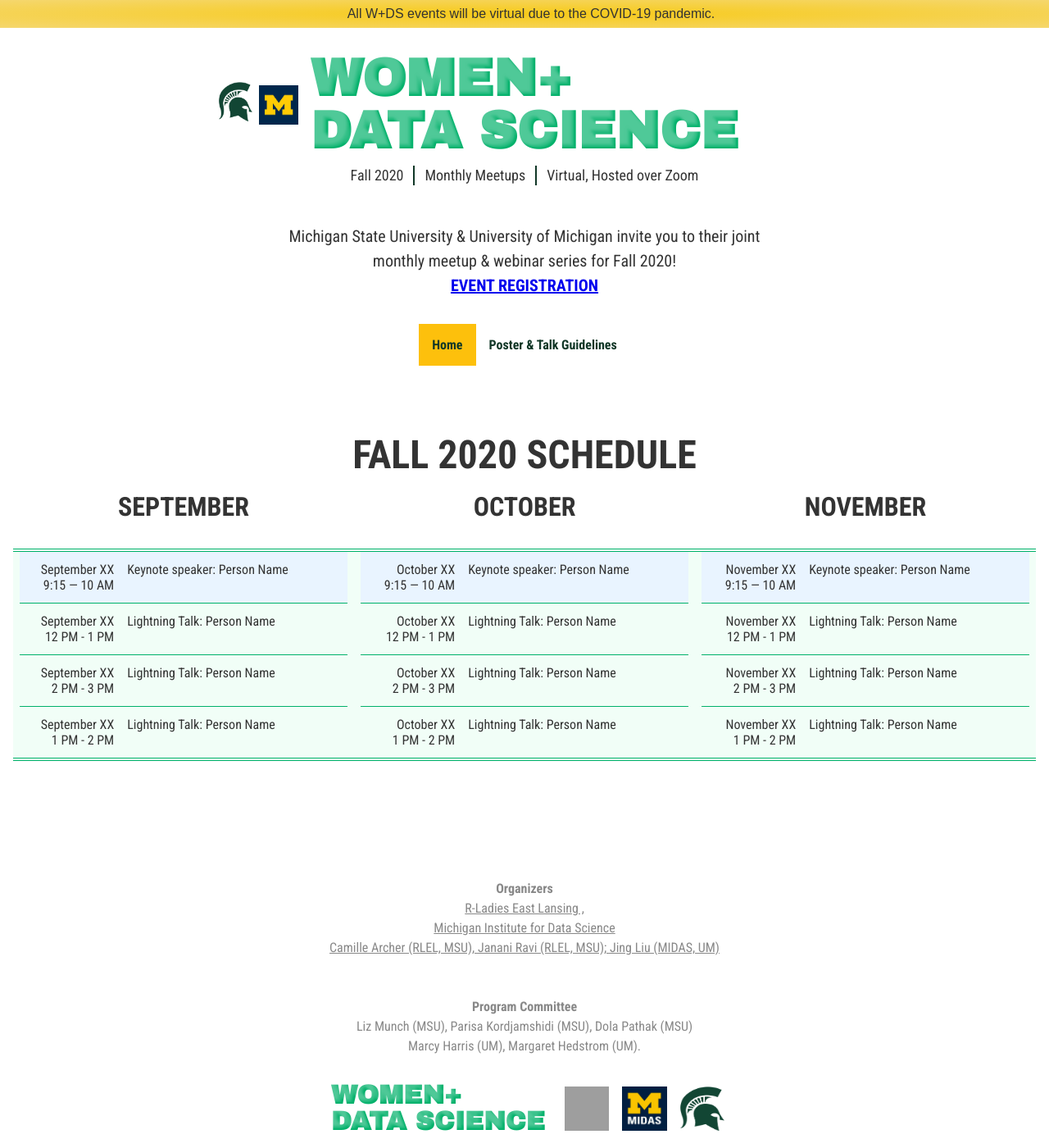
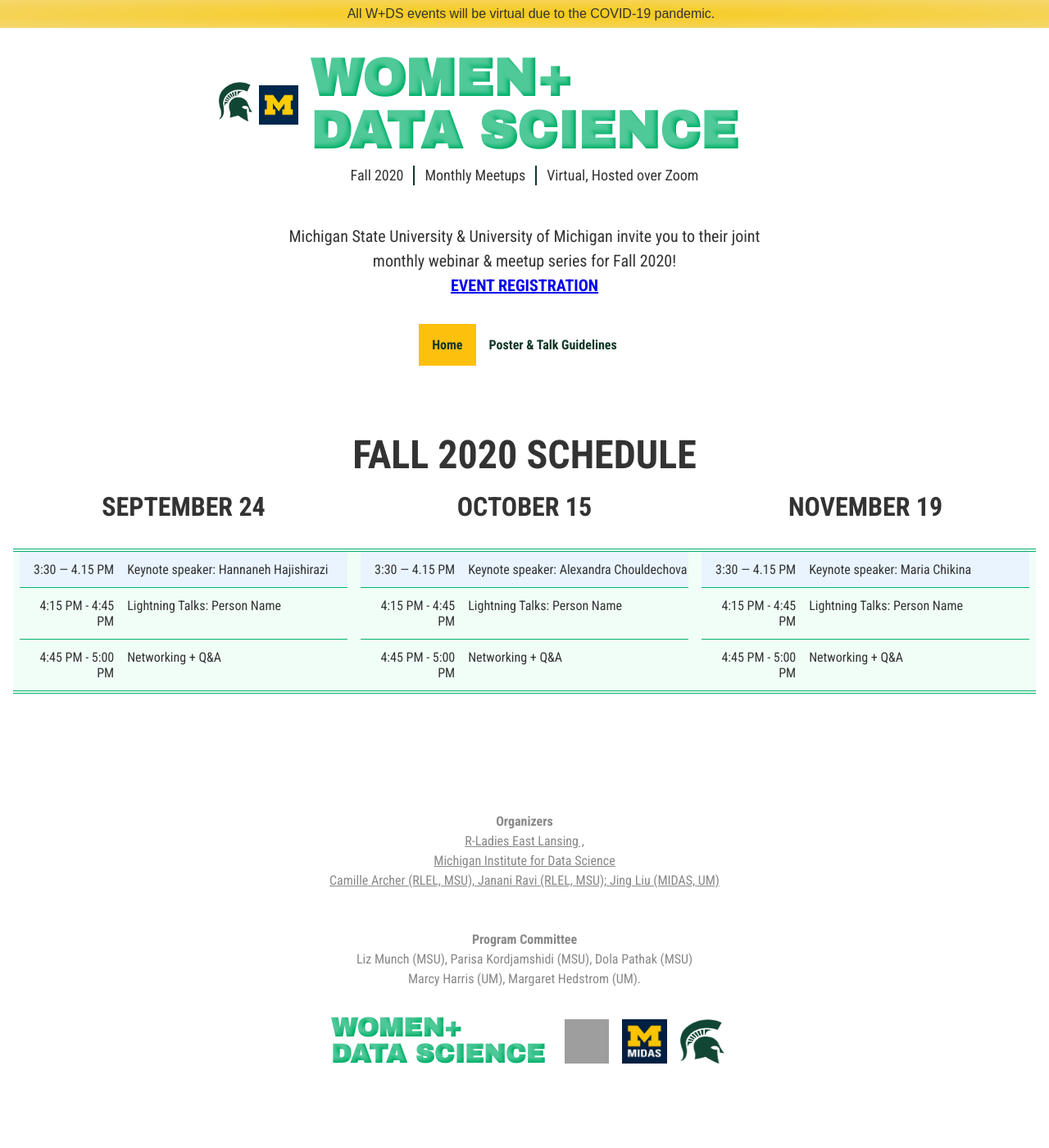
Before and after one commit to women-plus-datascience/women-plus-datascience.github.io, a Jekyll site: the page built from index.html, in a window 1280 px wide and 1400 px high. Shown: the whole window at 82% size. Built offline with Jekyll 4.4.1, drawn with Linux system fonts in a browser that asks for light colours; grey boxes are pictures that could not be loaded.

Commit message:
Update home.yml

```diff
--- a/_data/home.yml
+++ b/_data/home.yml
@@ -11,48 +11,42 @@
   date: "Fall 2020"
   time: "Monthly Meetups"
   location: "Virtual, Hosted over Zoom"
-  description1: "Michigan State University &amp; University of Michigan invite you to their joint monthly meetup & webinar series for Fall 2020!"
+  description1: "Michigan State University &amp; University of Michigan invite you to their joint monthly webinar & meetup series for Fall 2020!"
   event_title: "EVENT REGISTRATION"
   event_url: "https://forms.gle/4RPELwFyeeHgJKUp6"
 
 # September Schedule
 section2:
-  title: "September"
+  title: "September 24"
   details:
-    - time: "September XX<br>9:15 — 10 AM"
-      event: "Keynote speaker: Person Name"
-    - time: "September XX <br>12 PM - 1 PM"
-      event: "Lightning Talk: Person Name"
-    - time: "September XX <br>2 PM - 3 PM"
-      event: "Lightning Talk: Person Name"
-    - time: "September XX <br>1 PM - 2 PM"
-      event: "Lightning Talk: Person Name"
+    - time: "3:30 — 4.15 PM"
+      event: "Keynote speaker: Hannaneh Hajishirazi"
+    - time: "4:15 PM - 4:45 PM"
+      event: "Lightning Talks: Person Name"
+    - time: "4:45 PM - 5:00 PM"
+      event: "Networking + Q&A"
 
 # October Schedule
 section3:
-  title: "October"
+  title: "October 15"
   details:
-    - time: "October XX<br>9:15 — 10 AM"
-      event: "Keynote speaker: Person Name"
-    - time: "October XX <br>12 PM - 1 PM"
-      event: "Lightning Talk: Person Name"
-    - time: "October XX <br>2 PM - 3 PM"
-      event: "Lightning Talk: Person Name"
-    - time: "October XX <br>1 PM - 2 PM"
-      event: "Lightning Talk: Person Name"
+    - time: "3:30 — 4.15 PM"
+      event: "Keynote speaker: Alexandra Chouldechova"
+    - time: "4:15 PM - 4:45 PM"
+      event: "Lightning Talks: Person Name"
+    - time: "4:45 PM - 5:00 PM"
+      event: "Networking + Q&A"
 
 # November Schedule
 section4:
-  title: "November"
+  title: "November 19"
   details:
-    - time: "November XX<br>9:15 — 10 AM"
-      event: "Keynote speaker: Person Name"
-    - time: "November XX <br>12 PM - 1 PM"
-      event: "Lightning Talk: Person Name"
-    - time: "November XX <br>2 PM - 3 PM"
-      event: "Lightning Talk: Person Name"
-    - time: "November XX <br>1 PM - 2 PM"
-      event: "Lightning Talk: Person Name"
+    - time: "3:30 — 4.15 PM"
+      event: "Keynote speaker: Maria Chikina"
+    - time: "4:15 PM - 4:45 PM"
+      event: "Lightning Talks: Person Name"
+    - time: "4:45 PM - 5:00 PM"
+      event: "Networking + Q&A"
 
 section5:
   organizer:
```
